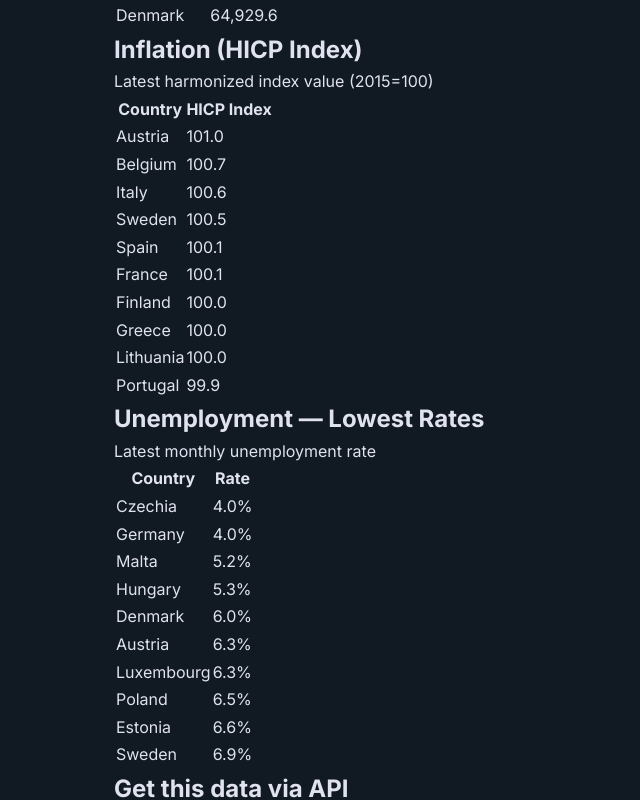
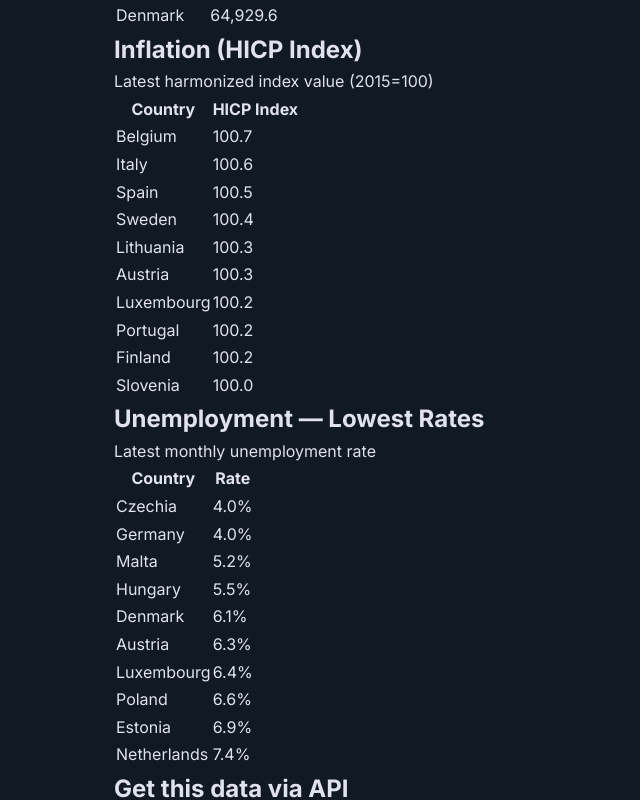
Before and after one commit to aethar-dev/aethar-data-pages, a Next.js app: page /reports/weekly-2026-w20 in a window 1280 px wide. Shown: the part 560-1360 px from the top of the page, without its empty margins (0-640 px from the left). Built offline with nearby package versions, Linux system fonts and the light colour scheme.

Commit message:
data: weekly report 2026-05-18 [skip ci]

```diff
--- a/app/reports/weekly-2026-w20/page.tsx
+++ b/app/reports/weekly-2026-w20/page.tsx
@@ -2,7 +2,7 @@ import type { Metadata } from "next";
 
 export const metadata: Metadata = {
   title: "EU Economic Weekly — Week 20, May 2026",
-  description: "Week 20 EU economic digest (2026-05-11 – 2026-05-17): GDP rankings, inflation trends, unemployment rates across EU member states. Data from Eurostat via Aethar APIs.",
+  description: "Week 20 EU economic digest (2026-05-18 – 2026-05-24): GDP rankings, inflation trends, unemployment rates across EU member states. Data from Eurostat via Aethar APIs.",
   alternates: { canonical: "/reports/weekly-2026-w20" },
 };
 
@@ -11,7 +11,7 @@ export default function WeeklyReport() {
     <div>
       <p className="text-xs font-semibold uppercase tracking-widest text-[#4DD0E1]">Weekly Data Report · Week 20</p>
       <h1 className="mt-2 text-2xl font-light text-white">EU Economic Weekly — Week 20, May 2026</h1>
-      <p className="mt-3 text-sm text-[#8890AA]">2026-05-11 – 2026-05-17 · auto-generated from live Eurostat data via Aethar APIs.</p>
+      <p className="mt-3 text-sm text-[#8890AA]">2026-05-18 – 2026-05-24 · auto-generated from live Eurostat data via Aethar APIs.</p>
 
       {/* GDP */}
       <div className="mt-10">
@@ -71,10 +71,6 @@ export default function WeeklyReport() {
         <table className="mt-4 w-full text-sm">
           <thead><tr className="border-b border-[#2A2D3A] text-left text-xs text-[#8890AA]"><th className="py-2 pr-4">Country</th><th className="py-2 text-right">HICP Index</th></tr></thead>
           <tbody>
-              <tr key="AT" className="border-b border-[#2A2D3A]/50">
-                <td className="py-2 pr-4 text-sm text-white">Austria</td>
-                <td className="py-2 text-right font-mono text-sm text-[#4DD0E1]">101.0</td>
-              </tr>
               <tr key="BE" className="border-b border-[#2A2D3A]/50">
                 <td className="py-2 pr-4 text-sm text-white">Belgium</td>
                 <td className="py-2 text-right font-mono text-sm text-[#4DD0E1]">100.7</td>
@@ -83,33 +79,37 @@ export default function WeeklyReport() {
                 <td className="py-2 pr-4 text-sm text-white">Italy</td>
                 <td className="py-2 text-right font-mono text-sm text-[#4DD0E1]">100.6</td>
               </tr>
+              <tr key="ES" className="border-b border-[#2A2D3A]/50">
+                <td className="py-2 pr-4 text-sm text-white">Spain</td>
+                <td className="py-2 text-right font-mono text-sm text-[#4DD0E1]">100.5</td>
+              </tr>
               <tr key="SE" className="border-b border-[#2A2D3A]/50">
                 <td className="py-2 pr-4 text-sm text-white">Sweden</td>
-                <td className="py-2 text-right font-mono text-sm text-[#4DD0E1]">100.5</td>
+                <td className="py-2 text-right font-mono text-sm text-[#4DD0E1]">100.4</td>
               </tr>
-              <tr key="ES" className="border-b border-[#2A2D3A]/50">
-                <td className="py-2 pr-4 text-sm text-white">Spain</td>
-                <td className="py-2 text-right font-mono text-sm text-[#4DD0E1]">100.1</td>
+              <tr key="LT" className="border-b border-[#2A2D3A]/50">
+                <td className="py-2 pr-4 text-sm text-white">Lithuania</td>
+                <td className="py-2 text-right font-mono text-sm text-[#4DD0E1]">100.3</td>
               </tr>
-              <tr key="FR" className="border-b border-[#2A2D3A]/50">
-                <td className="py-2 pr-4 text-sm text-white">France</td>
-                <td className="py-2 text-right font-mono text-sm text-[#4DD0E1]">100.1</td>
+              <tr key="AT" className="border-b border-[#2A2D3A]/50">
+                <td className="py-2 pr-4 text-sm text-white">Austria</td>
+                <td className="py-2 text-right font-mono text-sm text-[#4DD0E1]">100.3</td>
+              </tr>
+              <tr key="LU" className="border-b border-[#2A2D3A]/50">
+                <td className="py-2 pr-4 text-sm text-white">Luxembourg</td>
+                <td className="py-2 text-right font-mono text-sm text-[#4DD0E1]">100.2</td>
+              </tr>
+              <tr key="PT" className="border-b border-[#2A2D3A]/50">
+                <td className="py-2 pr-4 text-sm text-white">Portugal</td>
+                <td className="py-2 text-right font-mono text-sm text-[#4DD0E1]">100.2</td>
               </tr>
               <tr key="FI" className="border-b border-[#2A2D3A]/50">
                 <td className="py-2 pr-4 text-sm text-white">Finland</td>
+                <td className="py-2 text-right font-mono text-sm text-[#4DD0E1]">100.2</td>
+              </tr>
+              <tr key="SI" className="border-b border-[#2A2D3A]/50">
+                <td className="py-2 pr-4 text-sm text-white">Slovenia</td>
                 <td className="py-2 text-right font-mono text-sm text-[#4DD0E1]">100.0</td>
-              </tr>
-              <tr key="GR" className="border-b border-[#2A2D3A]/50">
-                <td className="py-2 pr-4 text-sm text-white">Greece</td>
-                <td className="py-2 text-right font-mono text-sm text-[#4DD0E1]">100.0</td>
-              </tr>
-              <tr key="LT" className="border-b border-[#2A2D3A]/50">
-                <td className="py-2 pr-4 text-sm text-white">Lithuania</td>
-                <td className="py-2 text-right font-mono text-sm text-[#4DD0E1]">100.0</td>
-              </tr>
-              <tr key="PT" className="border-b border-[#2A2D3A]/50">
-                <td className="py-2 pr-4 text-sm text-white">Portugal</td>
-                <td className="py-2 text-right font-mono text-sm text-[#4DD0E1]">99.9</td>
               </tr>
           </tbody>
         </table>
@@ -136,11 +136,11 @@ export default function WeeklyReport() {
               </tr>
               <tr key="HU" className="border-b border-[#2A2D3A]/50">
                 <td className="py-2 pr-4 text-sm text-white">Hungary</td>
-                <td className="py-2 text-right font-mono text-sm text-[#4DD0E1]">5.3%</td>
+                <td className="py-2 text-right font-mono text-sm text-[#4DD0E1]">5.5%</td>
               </tr>
               <tr key="DK" className="border-b border-[#2A2D3A]/50">
                 <td className="py-2 pr-4 text-sm text-white">Denmark</td>
-                <td className="py-2 text-right font-mono text-sm text-[#4DD0E1]">6.0%</td>
+                <td className="py-2 text-right font-mono text-sm text-[#4DD0E1]">6.1%</td>
               </tr>
               <tr key="AT" className="border-b border-[#2A2D3A]/50">
                 <td className="py-2 pr-4 text-sm text-white">Austria</td>
@@ -148,19 +148,19 @@ export default function WeeklyReport() {
               </tr>
               <tr key="LU" className="border-b border-[#2A2D3A]/50">
                 <td className="py-2 pr-4 text-sm text-white">Luxembourg</td>
-                <td className="py-2 text-right font-mono text-sm text-[#4DD0E1]">6.3%</td>
+                <td className="py-2 text-right font-mono text-sm text-[#4DD0E1]">6.4%</td>
               </tr>
               <tr key="PL" className="border-b border-[#2A2D3A]/50">
                 <td className="py-2 pr-4 text-sm text-white">Poland</td>
-                <td className="py-2 text-right font-mono text-sm text-[#4DD0E1]">6.5%</td>
+                <td className="py-2 text-right font-mono text-sm text-[#4DD0E1]">6.6%</td>
               </tr>
               <tr key="EE" className="border-b border-[#2A2D3A]/50">
                 <td className="py-2 pr-4 text-sm text-white">Estonia</td>
-                <td className="py-2 text-right font-mono text-sm text-[#4DD0E1]">6.6%</td>
+                <td className="py-2 text-right font-mono text-sm text-[#4DD0E1]">6.9%</td>
               </tr>
-              <tr key="SE" className="border-b border-[#2A2D3A]/50">
-                <td className="py-2 pr-4 text-sm text-white">Sweden</td>
-                <td className="py-2 text-right font-mono text-sm text-[#4DD0E1]">6.9%</td>
+              <tr key="NL" className="border-b border-[#2A2D3A]/50">
+                <td className="py-2 pr-4 text-sm text-white">Netherlands</td>
+                <td className="py-2 text-right font-mono text-sm text-red-400">7.4%</td>
               </tr>
           </tbody>
         </table>
```
